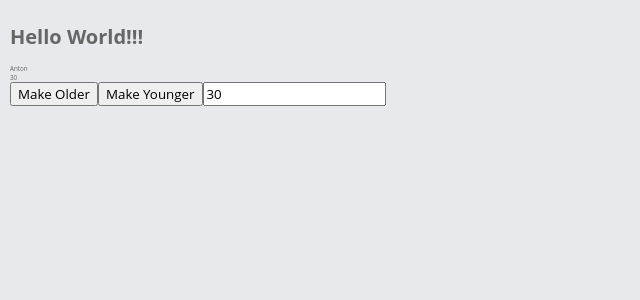
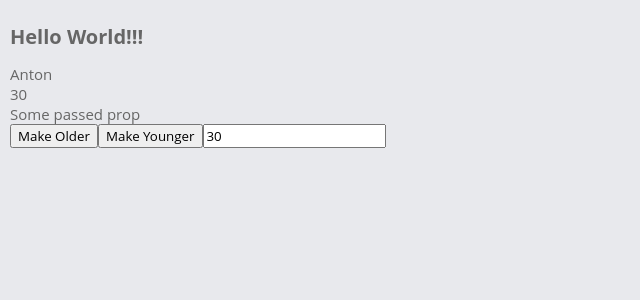
Before and after one commit to AV29/React-Seed, a React app: page / in a window 1280 px wide. Shown: the top 300 px of the page, without its empty margins (0-640 px from the left). Built offline with nearby package versions, Linux system fonts and the light colour scheme.

Commit message:
Latest webpack

```diff
--- a/src/components/App.jsx
+++ b/src/components/App.jsx
@@ -10,7 +10,7 @@ class App extends Component {
         return (
             <div className="app-wrapper">
                 <h1>Hello World!!!</h1>
-                <NestedComponent/>
+                <NestedComponent passedProp={'Some passed prop'}/>
             </div>
         );
     }
--- a/src/components/nested-component/NestedComponent.jsx
+++ b/src/components/nested-component/NestedComponent.jsx
@@ -1,23 +1,26 @@
 import React, {Fragment} from 'react';
+import {string} from 'prop-types';
 import {Context} from '../context-provider/ContextProvider';
 
-const NestedComponent = props => {
-
+const NestedComponent = ({passedProp}) => {
     return (
         <Context.Consumer>
-            {({state, actions}) => {
-                return (
+            {({state, actions}) => (
                 <Fragment>
                     <p>{state.name}</p>
                     <p>{state.age}</p>
+                    <p>{passedProp}</p>
                     <button onClick={actions.makeOlder}>Make Older</button>
                     <button onClick={actions.makeYounger}>Make Younger</button>
                     <input type="number" onChange={actions.setAge} value={state.age}/>
                 </Fragment>
-                );
-            }}
+            )}
         </Context.Consumer>
     );
 };
 
+NestedComponent.propTypes = {
+    passedProp: string
+};
+
 export default NestedComponent;
--- a/src/styles/reset.less
+++ b/src/styles/reset.less
@@ -40,6 +40,7 @@ a {
 
 p {
   margin: 0;
+  font-size: 1.5rem;
 }
 
 img {
--- a/webpack.config.dev.js
+++ b/webpack.config.dev.js
@@ -17,6 +17,7 @@ export default {
         filename: 'dev-bundle.js',
         publicPath: '/'
     },
+    mode: 'development',
     target: 'web',
     plugins: [
         new webpack.LoaderOptionsPlugin({
```
Also changed, not shown: package.json (+8 -8 lines), 1 other file (tests, documents, lock files or other folders). Lines whose indentation alone changed are shown as unchanged.
